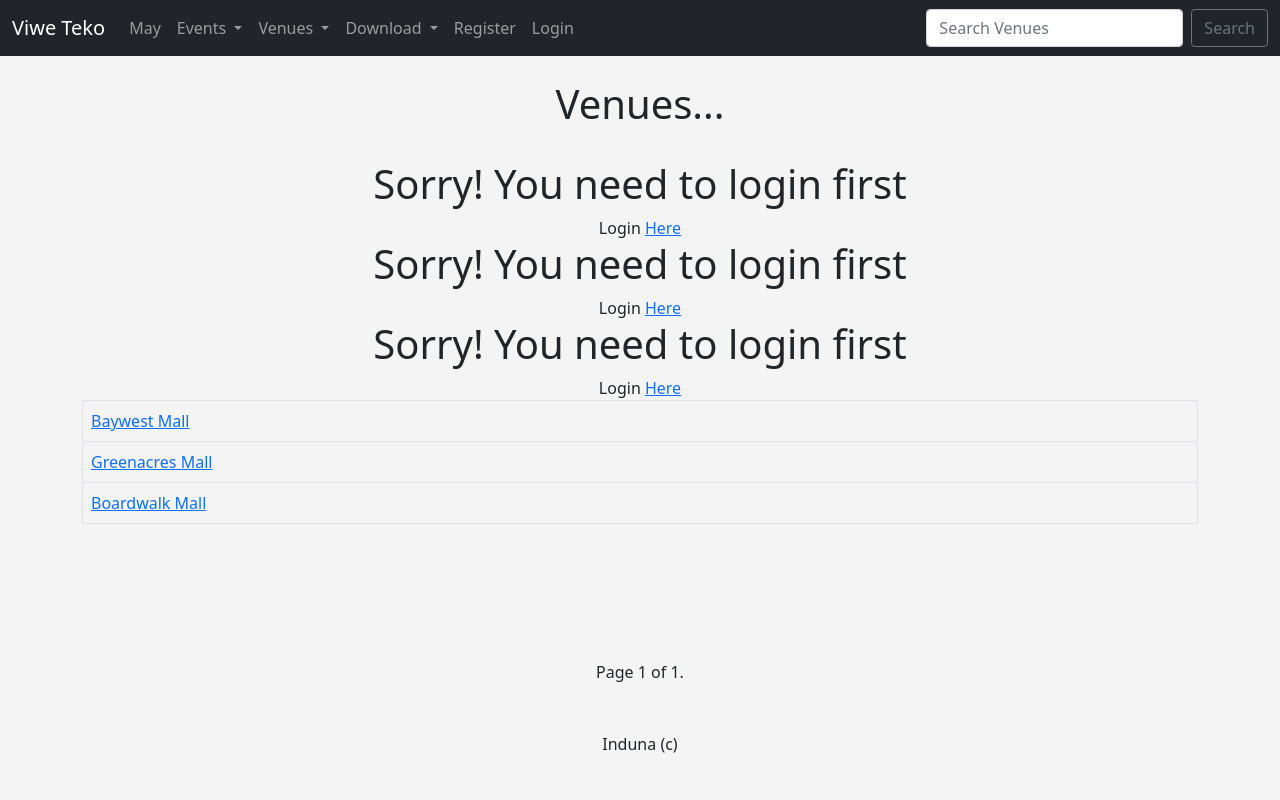
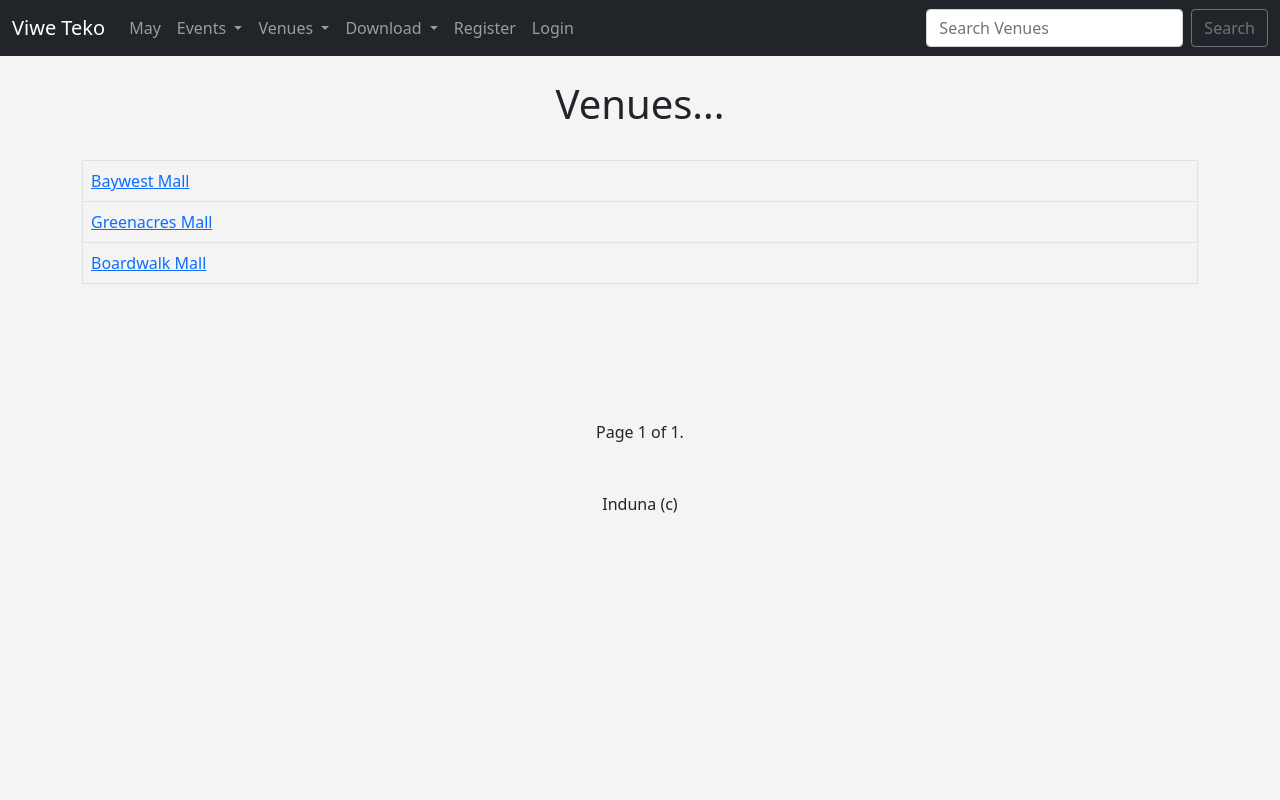
Before and after one commit to ViweTeko/learning_django, a Django app: page /list_venues/ in a window 1280 px wide. Run offline with Django 5.2, Linux system fonts and the light colour scheme; data comes from the database, SQL or seed files in the repository.

Commit message:
Fixing up UI

```diff
--- a/mysite/events/templates/events/update_venue.html
+++ b/mysite/events/templates/events/update_venue.html
@@ -5,8 +5,7 @@
 {% if user.is_authenticated %}
 <center>
 <h1>Update Venue</h1>
-    Logged In User:  {{ user }}
-    <br/>
+
 
 <br/>
 <form method="POST">
@@ -20,6 +19,8 @@
 {% else %}
     <h1>Sorry! You need to login first</h1>
     Login <a href="{% url 'login' %}">Here</a>
+    Logged In User:  {{ user }}
+    <br/>
 {% endif %}
 
 <br/><br/><br/>
--- a/mysite/events/templates/events/venue.html
+++ b/mysite/events/templates/events/venue.html
@@ -22,9 +22,6 @@
                 class="btn btn-outline-danger btn-sm">
                     Delete</a>
             </td>
-        {% else %}
-            <h1>Sorry! You need to login first</h1>
-            Login <a href="{% url 'login' %}">Here</a>
         {% endif %}
     </tr>
 {% endfor %}
--- a/mysite/events/views.py
+++ b/mysite/events/views.py
@@ -161,6 +161,7 @@ def venue_csv(request):
         writer.writerow(venue.name, venue.address, venue.zip_code, venue.web, venue.phone)
     return response
 
+"""This will generate PDF file"""
 def venue_pdf(request):
     buf = io.BytesIO()
     c = canvas.Canvas(buf, pagesize=letter, bottomup=0)
```
Lines whose indentation alone changed are shown as unchanged.
